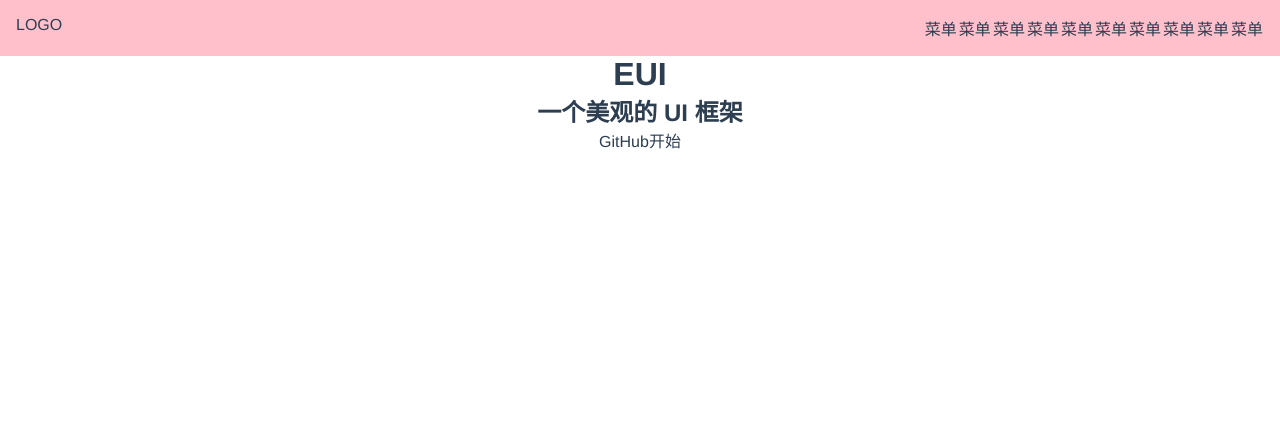
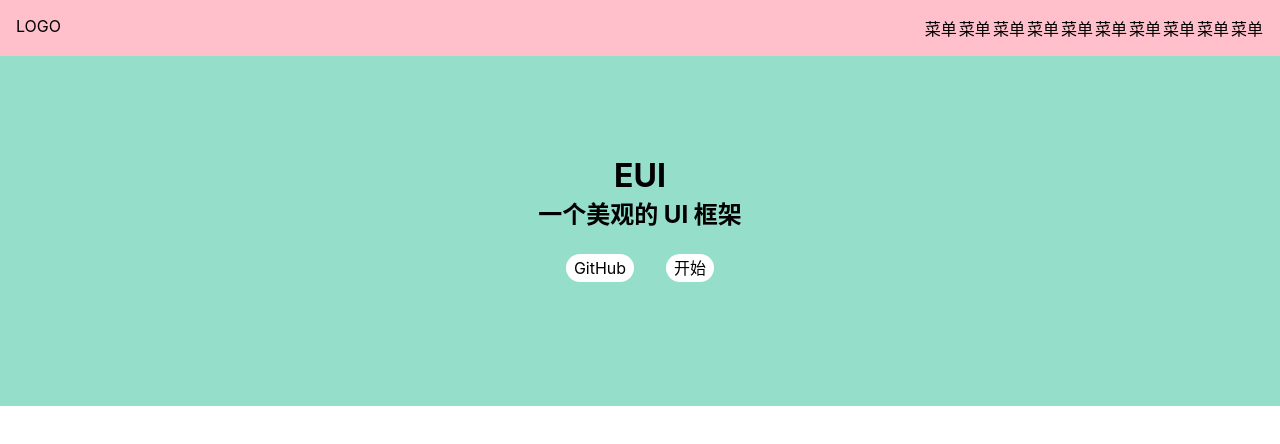
Before and after one commit to yichang8421/yiui-forest, a Vue app: page /#/ in a window 1280 px wide. Shown: the top 444 px of the page. Built offline with nearby package versions, Linux system fonts and the light colour scheme.

Commit message:
Home 组件 css

```diff
--- a/src/index.scss
+++ b/src/index.scss
@@ -2,6 +2,11 @@
   box-sizing: border-box;
   margin: 0;
   padding: 0;
+}
+
+body {
+  font-size: 16px;
+  font-family: -apple-system, "Noto Sans", "Helvetica Neue", Helvetica, "Nimbus Sans L", Arial, "Liberation Sans", "PingFang SC", "Hiragino Sans GB", "Noto Sans CJK SC", "Source Han Sans SC", "Source Han Sans CN", "Microsoft YaHei", "Wenquanyi Micro Hei", "WenQuanYi Zen Hei", "ST Heiti", SimHei, "WenQuanYi Zen Hei Sharp", sans-serif;
 }
 
 ul, ol {
@@ -16,11 +21,3 @@ a {
     border-bottom: 1px solid;
   }
 }
-
-#app {
-  font-family: Avenir, Helvetica, Arial, sans-serif;
-  -webkit-font-smoothing: antialiased;
-  -moz-osx-font-smoothing: grayscale;
-  text-align: center;
-  color: #2c3e50;
-}
--- a/src/views/Home/index.vue
+++ b/src/views/Home/index.vue
@@ -1,13 +1,14 @@
 <template>
     <div>
         <Topnav/>
-        <div class="banner"></div>
+        <div class="banner">
             <h1>EUI</h1>
             <h2>一个美观的 UI 框架</h2>
             <p class="actions">
                 <a href="#">GitHub</a>
                 <a href="#">开始</a>
             </p>
+        </div>
     </div>
 </template>
 
@@ -18,3 +19,29 @@
         components: {Topnav}
     };
 </script>
+
+<style lang="scss" scoped>
+    .banner {
+        padding: 100px 0;
+
+        display: flex;
+        flex-direction: column;
+        justify-content: center;
+        align-items: center;
+        background: #94deca;
+
+        > .actions {
+            padding: 8px 0;
+
+            a {
+                margin: 16px;
+                background: #fff;
+                display: inline-block;
+                $h: 28px;
+                line-height: $h;
+                border-radius: $h/2;
+                padding: 0 8px;
+            }
+        }
+    }
+</style>
```
Lines whose indentation alone changed are shown as unchanged.
